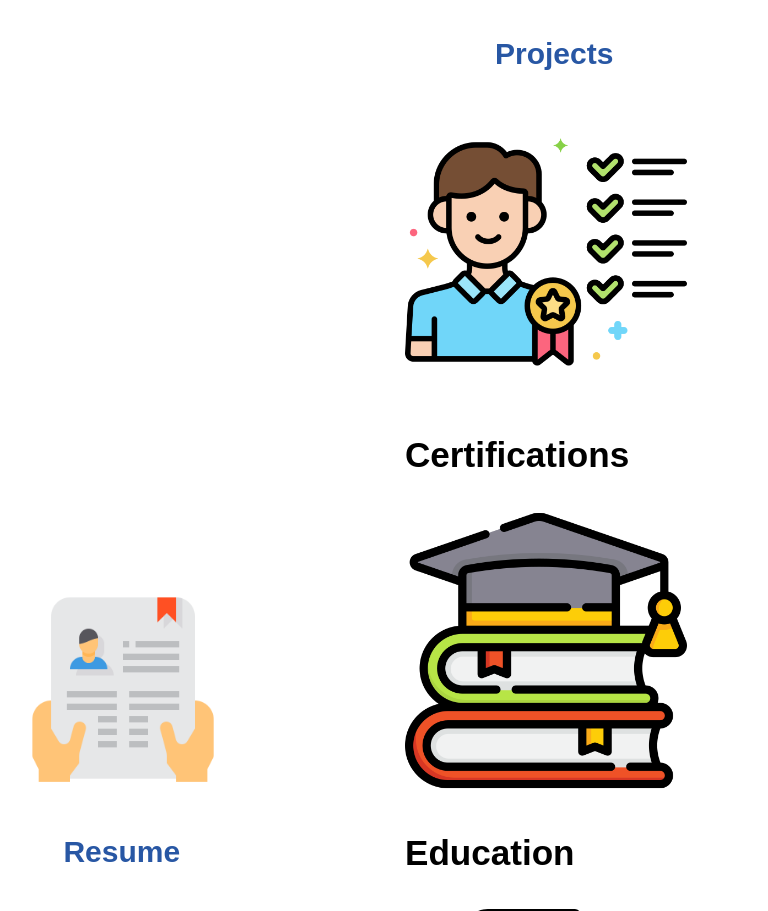
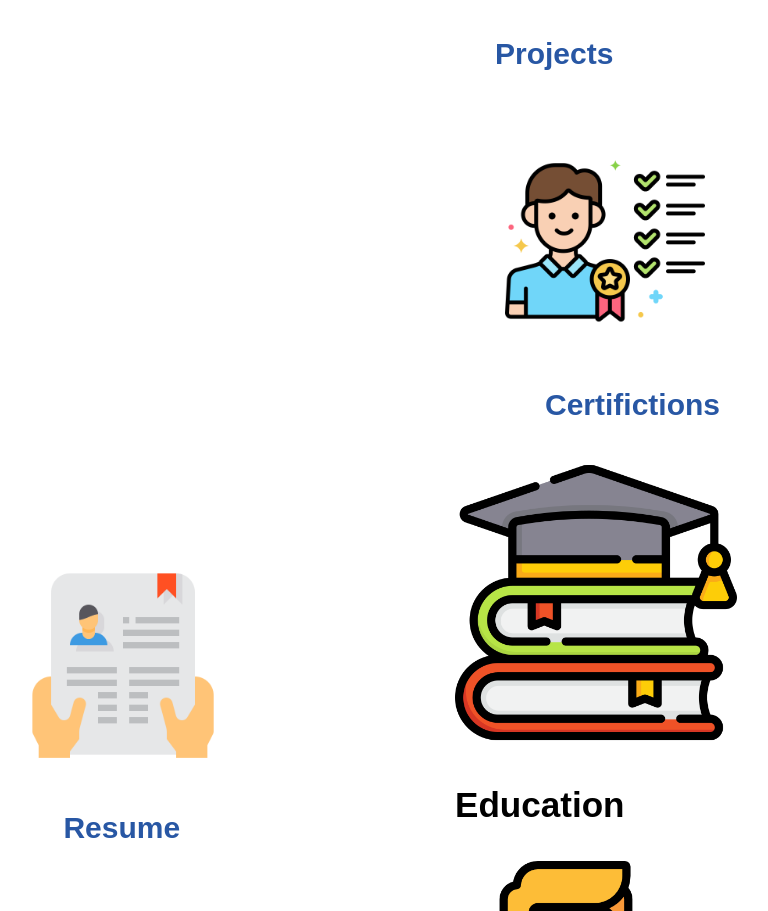
Before and after one commit to RuthvickReddy2001/ruthvickreddyresume-online, a plain HTML site: page index.html in a window 1280 px wide. Shown: the part 2918-3829 px from the top of the page, without its empty margins (335-1103 px from the left). Drawn offline with Linux system fonts and the light colour scheme.

Commit message:
Update index.html
updated cetrifications element to generaal pdf

```diff
--- a/index.html
+++ b/index.html
@@ -305,11 +305,15 @@
                         <div class="project-hover"></div>
                     </div>
                 </div>
-                <div id="project3">
+                <div class="project-cards">
+                <div class="col-md-4  pe-2">
+                    <div id="project3">
                     <!-- <i class="fa-solid fa-diagram-project" style="font-size: 200px;"></i> -->
-                    <img src="requirements.png" alt="na">
-                    <h3> Certifications</h3>
+                         <p><a href="tsruthvickreddyresume.pdf" target="_blank"> <img src="requirements.png" alt="na"
+                                                                                     style="width: 200px; height: 200px;"></a></p>
+                         <h4> <a class="l-label" href="tsruthvickreddyresume.pdf" target="_blank">Certifictions</a></h4>
                     <div class="project-hover"></div>
+                  </div>
                 </div>
                 <div id="project4">
                     <!-- <i class="fa-solid fa-user-graduate" style="font-size: 200px;"></i> -->
```
